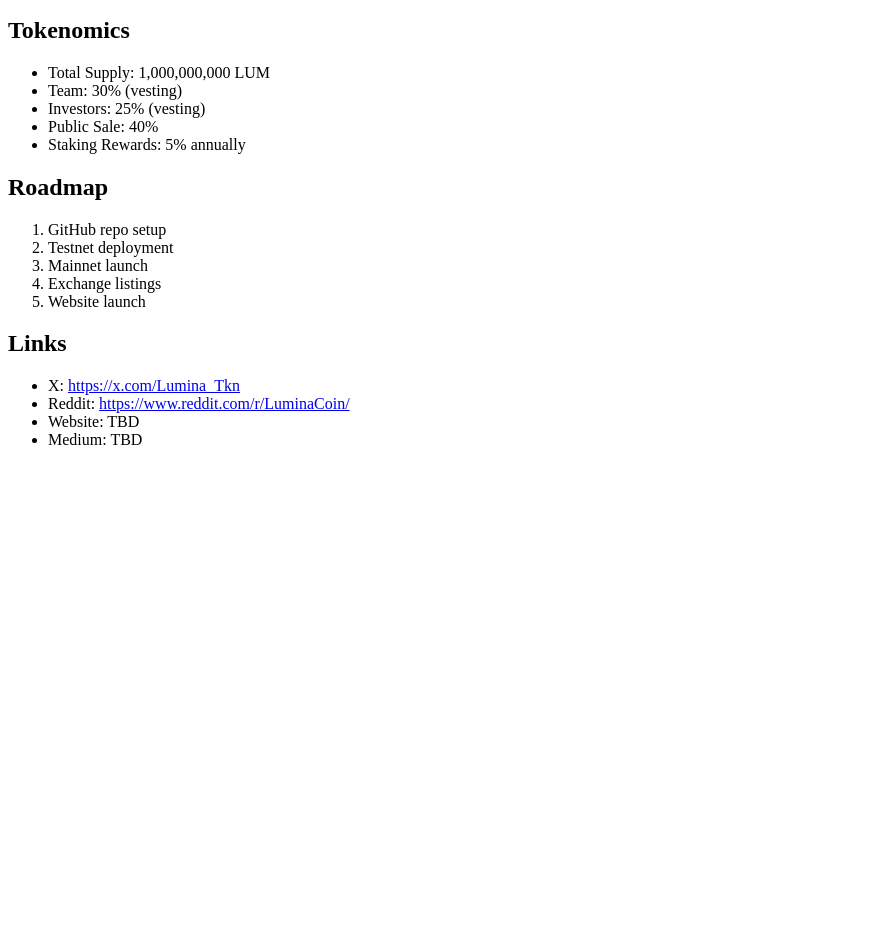
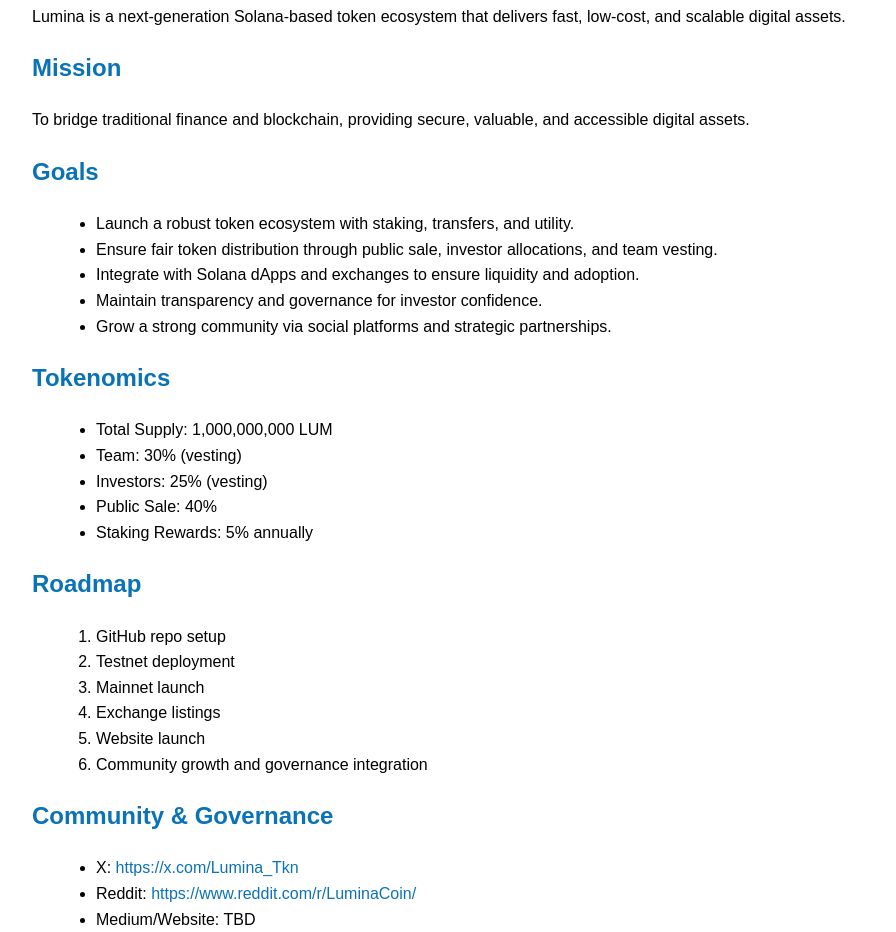
Before and after one commit to LuminaTkn/lumina, a website: page index.html in a window 1280 px wide. Shown: the part 101-1033 px from the top of the page, without its empty margins (0-896 px from the left). Before the commit the page ends 800 px from the top, so only its background shows below. Drawn offline with Linux system fonts and the light colour scheme.

Commit message:
Update README.md and index.html to match professional investor-grade whitepaper

```diff
--- a/index.html
+++ b/index.html
@@ -4,10 +4,30 @@
     <meta charset='UTF-8'>
     <meta name='viewport' content='width=device-width, initial-scale=1.0'>
     <title>Lumina Token (LUM)</title>
+    <style>
+        body { font-family: Arial, sans-serif; margin: 2rem; line-height: 1.6; }
+        h1, h2, h3 { color: #0a72b7; }
+        ul, ol { margin-left: 1.5rem; }
+        a { color: #0a72b7; text-decoration: none; }
+        a:hover { text-decoration: underline; }
+    </style>
 </head>
 <body>
-    <h1>Welcome to Lumina Token</h1>
-    <p>Revolutionizing digital assets on the Solana blockchain.</p>
+    <h1>Welcome to Lumina Token (LUM)</h1>
+    <p>Lumina is a next-generation Solana-based token ecosystem that delivers fast, low-cost, and scalable digital assets.</p>
+
+    <h2>Mission</h2>
+    <p>To bridge traditional finance and blockchain, providing secure, valuable, and accessible digital assets.</p>
+
+    <h2>Goals</h2>
+    <ul>
+        <li>Launch a robust token ecosystem with staking, transfers, and utility.</li>
+        <li>Ensure fair token distribution through public sale, investor allocations, and team vesting.</li>
+        <li>Integrate with Solana dApps and exchanges to ensure liquidity and adoption.</li>
+        <li>Maintain transparency and governance for investor confidence.</li>
+        <li>Grow a strong community via social platforms and strategic partnerships.</li>
+    </ul>
+
     <h2>Tokenomics</h2>
     <ul>
         <li>Total Supply: 1,000,000,000 LUM</li>
@@ -16,6 +36,7 @@
         <li>Public Sale: 40%</li>
         <li>Staking Rewards: 5% annually</li>
     </ul>
+
     <h2>Roadmap</h2>
     <ol>
         <li>GitHub repo setup</li>
@@ -23,13 +44,18 @@
         <li>Mainnet launch</li>
         <li>Exchange listings</li>
         <li>Website launch</li>
+        <li>Community growth and governance integration</li>
     </ol>
-    <h2>Links</h2>
+
+    <h2>Community & Governance</h2>
     <ul>
         <li>X: <a href='https://x.com/Lumina_Tkn'>https://x.com/Lumina_Tkn</a></li>
         <li>Reddit: <a href='https://www.reddit.com/r/LuminaCoin/'>https://www.reddit.com/r/LuminaCoin/</a></li>
-        <li>Website: TBD</li>
-        <li>Medium: TBD</li>
+        <li>Medium/Website: TBD</li>
     </ul>
+
+    <footer>
+        <p>&copy; 2025 Lumina Token. All rights reserved.</p>
+    </footer>
 </body>
 </html>
```
Also changed, not shown: README.md.
